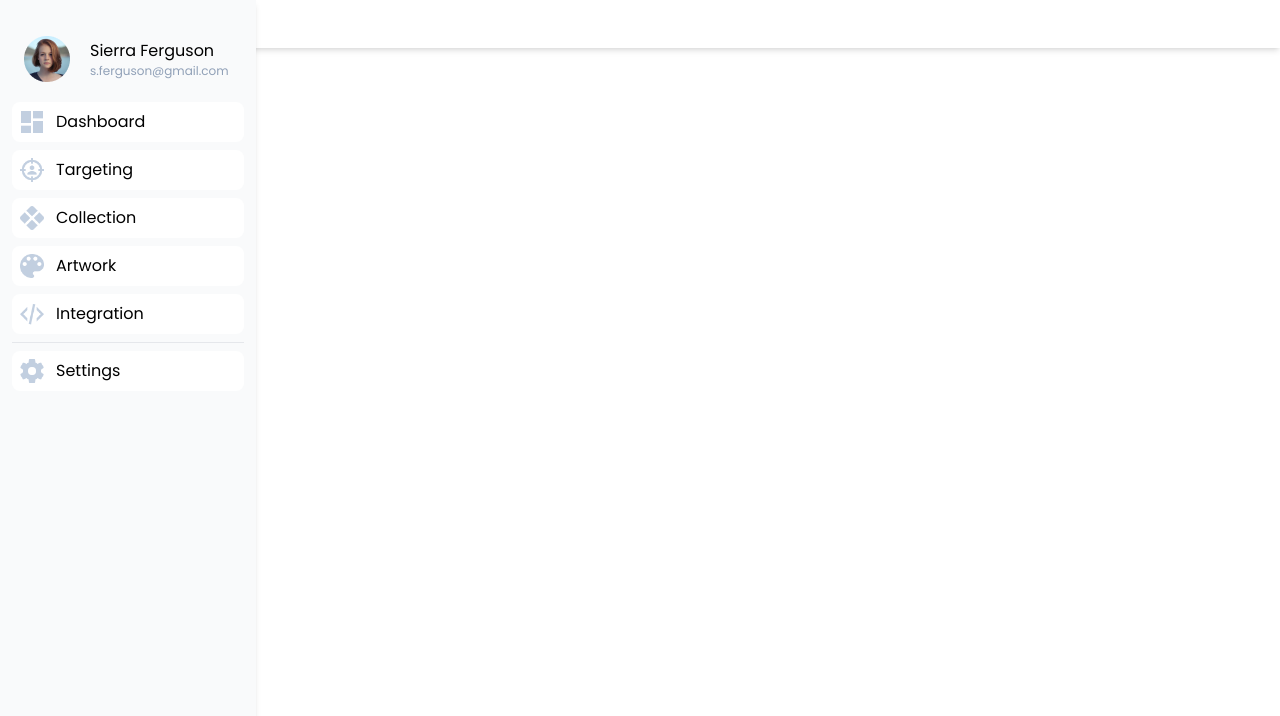
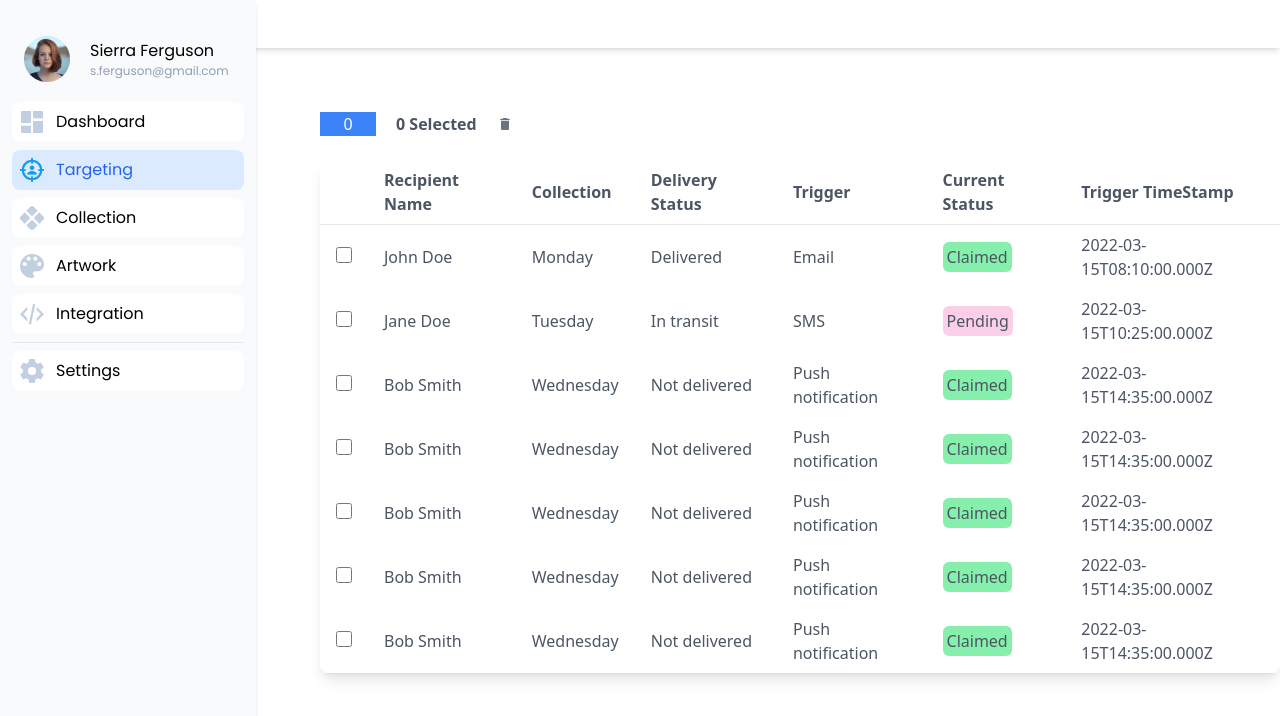
Before and after one commit to AkashKumarRam/NFT-Website, a React (Create React App) app: page /targeting in a window 1280 px wide. Shown: the top 716 px of the page. Built offline with nearby package versions, Linux system fonts and the light colour scheme; no server answers; a web font is replaced by a local one.

Commit message:
React Table

```diff
--- a/src/components/Pages/Admin Dashboard/AdminDashBoard.jsx
+++ b/src/components/Pages/Admin Dashboard/AdminDashBoard.jsx
@@ -7,7 +7,7 @@ const AdminDashBoard = () => {
   return (
     <div>
       <Navbar/>
-      <Sidebar/>
+      <Sidebar menuActive="dashboard"/>
     </div>
   );
 };
--- a/src/components/Pages/Admin Dashboard/Artwork.jsx
+++ b/src/components/Pages/Admin Dashboard/Artwork.jsx
@@ -45,7 +45,7 @@ const Artwork = () => {
       <Navbar />
       <div className="flex flex-row justify-between">
         <div>
-          <Sidebar />
+          <Sidebar menuActive="Artwork" />
         </div>
 
         <div className="flex flex-col items-end w-[calc(100%-16rem)] h-[calc(100%-74px)] mt-2 p-8">
--- a/src/components/Pages/Admin Dashboard/Collection.jsx
+++ b/src/components/Pages/Admin Dashboard/Collection.jsx
@@ -8,7 +8,7 @@ const Collection = () => {
       <Navbar />
       <div className="flex flex-row justify-between">
         <div>
-        <Sidebar />
+        <Sidebar menuActive="collection" />
         </div>
         <div className=" w-[calc(100%-16rem)] h-[calc(100%-74px)] tex">
 
--- a/src/components/Pages/Admin Dashboard/Integration.jsx
+++ b/src/components/Pages/Admin Dashboard/Integration.jsx
@@ -8,7 +8,7 @@ const Integration = () => {
       <Navbar />
       <div className="flex flex-row justify-between">
         <div>
-        <Sidebar />
+        <Sidebar menuActive="Integration"/>
         </div>
         <div className=" w-[calc(100%-16rem)] h-[calc(100%-74px)] tex">
 
--- a/src/components/Pages/Admin Dashboard/MenuList.jsx
+++ b/src/components/Pages/Admin Dashboard/MenuList.jsx
@@ -1,9 +1,9 @@
-import React, {useState} from "react";
-import {useNavigate} from "react-router-dom";
+import React, { useState } from "react";
+import { useNavigate } from "react-router-dom";
 
-const MenuList = ({ graySrc, blueSrc, text, toNavigate }) => {
-    const navigate = useNavigate();
-    const [imgSrc, setImgSrc] = useState(graySrc);
+const MenuList = ({ graySrc, blueSrc, text, toNavigate, active }) => {
+  const navigate = useNavigate();
+  const [imgSrc, setImgSrc] = useState(graySrc);
 
   const handleHover = () => {
     setImgSrc(blueSrc);
@@ -11,17 +11,32 @@ const MenuList = ({ graySrc, blueSrc, text, toNavigate }) => {
 
   const handleLeave = () => {
     setImgSrc(graySrc);
-  }
-
+  };
 
   return (
-    <div className="bg-white hover:bg-blue-100 w-full p-2 flex flex-row items-center rounded-lg" onMouseEnter={handleHover} onMouseLeave={handleLeave}>
-      <img src={imgSrc} alt="dhasboard icon" className="w-6 h-6" />
+    <div
+      className={
+        active
+          ? "bg-blue-100 w-full p-2 flex flex-row items-center rounded-lg"
+          : "bg-white hover:bg-blue-100 w-full p-2 flex flex-row items-center rounded-lg"
+      }
+      onMouseEnter={handleHover}
+      onMouseLeave={handleLeave}
+    >
+      <img
+        src={active ? blueSrc : imgSrc}
+        alt="dhasboard icon"
+        className="w-6 h-6"
+      />
       <span
         onClick={() => navigate(toNavigate)}
-        className="ml-3 font-poppins hover:text-blue-600"
+        className={
+          active
+            ? "ml-3 font-poppins text-blue-600"
+            : "ml-3 font-poppins hover:text-blue-600"
+        }
       >
-      {text}
+        {text}
       </span>
     </div>
   );
--- a/src/components/Pages/Admin Dashboard/Settings.jsx
+++ b/src/components/Pages/Admin Dashboard/Settings.jsx
@@ -8,7 +8,7 @@ const Settings = () => {
       <Navbar />
       <div className="flex flex-row justify-between">
         <div>
-        <Sidebar />
+        <Sidebar menuActive="Setting"/>
         </div>
         <div className=" w-[calc(100%-16rem)] h-[calc(100%-74px)] tex">
 
--- a/src/components/Pages/Admin Dashboard/Sidebar.jsx
+++ b/src/components/Pages/Admin Dashboard/Sidebar.jsx
@@ -1,4 +1,4 @@
-import React, {useState} from "react";
+import React, { useState } from "react";
 import Profile from "../../../images/profile_photo.png";
 // import { useNavigate } from "react-router-dom";
 import ArtworkBlue from "../../../images/ArtworkBlue.png";
@@ -15,12 +15,8 @@ import TargetBlue from "../../../images/TargetBlue.png";
 import TargetGray from "../../../images/TargetGray.png";
 import MenuList from "./MenuList";
 
-const Sidebar = () => {
-  const [activeItem, setActiveItem] = useState(null);
-
-  const handleItemClick = (item) => {
-    setActiveItem(item);
-  }
+const Sidebar = ({ menuActive }) => {
+  const [activeItem, setActiveItem] = useState(menuActive);
 
   return (
     <div>
@@ -45,6 +41,7 @@ const Sidebar = () => {
                 graySrc={DashBoardGray}
                 blueSrc={DashBoardBlue}
                 text={"Dashboard"}
+                active={activeItem === "dashboard" ? true : false}
                 toNavigate={"/admin-dashboard"}
               />
             </li>
@@ -53,6 +50,7 @@ const Sidebar = () => {
                 graySrc={TargetGray}
                 blueSrc={TargetBlue}
                 text={"Targeting"}
+                active={activeItem === "targeting" ? true : false}
                 toNavigate={"/targeting"}
               />
             </li>
@@ -60,6 +58,7 @@ const Sidebar = () => {
               <MenuList
                 graySrc={CollectionGray}
                 blueSrc={CollectionBlue}
+                active={activeItem === "collection" ? true : false}
                 text={"Collection"}
                 toNavigate={"/collection"}
               />
@@ -69,6 +68,7 @@ const Sidebar = () => {
                 graySrc={ArtworkGray}
                 blueSrc={ArtworkBlue}
                 text={"Artwork"}
+                active={activeItem === "Artwork" ? true : false}
                 toNavigate={"/artwork"}
               />
             </li>
@@ -77,6 +77,7 @@ const Sidebar = () => {
                 graySrc={IntegrationGray}
                 blueSrc={IntegrationBlue}
                 text={"Integration"}
+                active={activeItem === "Integration" ? true : false}
                 toNavigate={"/integration"}
               />
             </li>
@@ -86,6 +87,7 @@ const Sidebar = () => {
                 <MenuList
                   graySrc={SettingsGray}
                   blueSrc={SettingsBlue}
+                  active={activeItem === "Setting" ? true : false}
                   text={"Settings"}
                   toNavigate={"/settings"}
                 />
--- /dev/null
+++ b/src/components/Pages/Admin Dashboard/Table.jsx
@@ -0,0 +1,196 @@
+import React, { useMemo } from "react";
+import { useTable, useRowSelect } from "react-table";
+import "tailwindcss/tailwind.css";
+import {MdDelete} from "react-icons/md";
+
+const data = [
+  {
+    recipientName: "John Doe",
+    collection: "Monday",
+    deliveryStatus: "Delivered",
+    trigger: "Email",
+    currentStatus: "Claimed",
+    triggerTimeStamp: "2022-03-15T08:10:00.000Z",
+  },
+  {
+    recipientName: "Jane Doe",
+    collection: "Tuesday",
+    deliveryStatus: "In transit",
+    trigger: "SMS",
+    currentStatus: "Pending",
+    triggerTimeStamp: "2022-03-15T10:25:00.000Z",
+  },
+  {
+    recipientName: "Bob Smith",
+    collection: "Wednesday",
+    deliveryStatus: "Not delivered",
+    trigger: "Push notification",
+    currentStatus: "Claimed",
+    triggerTimeStamp: "2022-03-15T14:35:00.000Z",
+  },
+  {
+    recipientName: "Bob Smith",
+    collection: "Wednesday",
+    deliveryStatus: "Not delivered",
+    trigger: "Push notification",
+    currentStatus: "Claimed",
+    triggerTimeStamp: "2022-03-15T14:35:00.000Z",
+  },
+  {
+    recipientName: "Bob Smith",
+    collection: "Wednesday",
+    deliveryStatus: "Not delivered",
+    trigger: "Push notification",
+    currentStatus: "Claimed",
+    triggerTimeStamp: "2022-03-15T14:35:00.000Z",
+  },
+  {
+    recipientName: "Bob Smith",
+    collection: "Wednesday",
+    deliveryStatus: "Not delivered",
+    trigger: "Push notification",
+    currentStatus: "Claimed",
+    triggerTimeStamp: "2022-03-15T14:35:00.000Z",
+  },
+  {
+    recipientName: "Bob Smith",
+    collection: "Wednesday",
+    deliveryStatus: "Not delivered",
+    trigger: "Push notification",
+    currentStatus: "Claimed",
+    triggerTimeStamp: "2022-03-15T14:35:00.000Z",
+  },
+];
+
+const columns = [
+  {
+    Header: "",
+    id: "selection",
+    Cell: ({ row }) => (
+      <div>
+        <input
+          type="checkbox"
+          {...row.getToggleRowSelectedProps()}
+          className="form-checkbox h-4 w-4 accent-blue-500"
+        />
+      </div>
+    ),
+  },
+  {
+    Header: "Recipient Name",
+    accessor: "recipientName",
+  },
+  {
+    Header: "Collection",
+    accessor: "collection",
+  },
+  {
+    Header: "Delivery Status",
+    accessor: "deliveryStatus",
+  },
+  {
+    Header: "Trigger",
+    accessor: "trigger",
+  },
+  {
+    Header: "Current Status",
+    accessor: "currentStatus",
+    Cell: ({ value }) => (
+      <span
+        className={
+          value === "Claimed"
+            ? "bg-green-300 p-1 rounded-md"
+            : "bg-pink-200 p-1 rounded-md"
+        }
+      >
+        {value}
+      </span>
+    ),
+  },
+  {
+    Header: "Trigger TimeStamp",
+    accessor: "triggerTimeStamp",
+  },
+];
+
+const Table = () => {
+  const tableData = useMemo(() => data, []);
+  const tableColumns = useMemo(() => columns, []);
+  const tableInstance = useTable(
+    {
+      columns: tableColumns,
+      data: tableData,
+    },
+    useRowSelect
+  );
+
+  const {
+    getTableProps,
+    getTableBodyProps,
+    headerGroups,
+    rows,
+    prepareRow,
+    selectedFlatRows,
+  } = tableInstance;
+
+  const firstPageRows = rows.slice(0, 10);
+  const numSelectedRows = selectedFlatRows.length;
+
+  return (
+    <div>
+      <div className="flex flex-row items-center space-x-5 mb-[1.5rem]">
+        <div className="h-[1.5rem] w-[3.5rem] p-2 flex items-center justify-center text-white bg-blue-500">
+          {numSelectedRows}
+        </div>
+        <p className="text-gray-600 font-semibold">
+          {numSelectedRows} Selected
+        </p>
+        <MdDelete className="text-gray-500"/>
+      </div>
+      <table
+        {...getTableProps()}
+        className="table-auto bg-white shadow-lg rounded-lg overflow-hidden border-collapse"
+      >
+        <thead>
+          {headerGroups.map((headerGroup) => (
+            <tr {...headerGroup.getHeaderGroupProps()}>
+              {headerGroup.headers.map((column) => (
+                <th
+                  {...column.getHeaderProps()}
+                  className="px-4 py-2 text-left text-gray-600 font-semibold border-b"
+                >
+                  {column.render("Header")}
+                </th>
+              ))}
+            </tr>
+          ))}
+        </thead>
+        <tbody {...getTableBodyProps()}>
+          {firstPageRows.map((row) => {
+            prepareRow(row);
+            return (
+              <tr
+                {...row.getRowProps({
+                  style: {
+                    backgroundColor: row.isSelected ? "#d6ffff" : null,
+                  },
+                })}
+              >
+                {row.cells.map((cell) => (
+                  <td
+                    {...cell.getCellProps()}
+                    className=" px-4 py-2 text-gray-600 font-medium"
+                  >
+                    {cell.render("Cell")}
+                  </td>
+                ))}
+              </tr>
+            );
+          })}
+        </tbody>
+      </table>
+    </div>
+  );
+};
+
+export default Table;
--- a/src/components/Pages/Admin Dashboard/Targeting.jsx
+++ b/src/components/Pages/Admin Dashboard/Targeting.jsx
@@ -1,8 +1,9 @@
-import React,{useState,useEffect, useMemo} from "react";
+import React, { useState, useEffect, useMemo } from "react";
 import Navbar from "./Navbar";
 import Sidebar from "./Sidebar";
 import axios from "axios";
-import {useTable} from "react-table";
+import { useTable } from "react-table";
+import Table from "./Table";
 
 const userData = [
   {
@@ -115,83 +116,18 @@ const userData = [
   },
 ];
 
-const tableColumn = [
-  {
-    Header: "ID",
-    accessor:"id"
-  },
-  {
-    Header: "Name",
-    accessor:"name"
-  },
-  {
-    Header: "Collection",
-    accessor:"collection"
-  },
-  {
-    Header: "Trigger",
-    accessor:"trigger"
-  },
-  {
-    Header: "Email",
-    accessor:"email"
-  },
-  {
-    Header: "SMS",
-    accessor:"sms"
-  },
-  {
-    Header: "ENS",
-    accessor:"ens"
-  },
-  {
-    Header: "ETHAdd",
-    accessor:"ethadd"
-  },
-  {
-    Header: "ClaimedStautus",
-    accessor:"claimedstautus"
-  },
-  {
-    Header: "LastSent",
-    accessor:"lastsent"
-  },
-
-]
-
 const Targeting = () => {
-  const [products,setProducts] = useState([]);
-  const columns = useMemo(()=>tableColumn,[]);
-  const data = useMemo(()=>products,[products])
-
-  const {
-    getTableProps,getTableBodyProps,headerGroups,rows,prepareRow
-  } = useTable({
-    columns,
-    data,
-  });
-
-  useEffect(() => {
-    const fetchProducts = async () => {
-      try {
-        const {data} = await axios.get(userData);
-        setProducts(data);
-      } catch (error) {
-        console.log(error);
-      }
-    };
-    fetchProducts();
-  },[])
-
   return (
     <div>
       <Navbar />
       <div className="flex flex-row justify-between">
         <div>
-          <Sidebar />
+          <Sidebar menuActive="targeting" />
         </div>
-        <div className="w-[calc(100%-16rem)] h-[calc(100%-74px)] tex">
-
+        <div className=" w-[calc(100%-16rem)] h-[calc(100%-74px)] tex">
+          <div className="mt-[4rem] ml-[4rem]">
+            <Table />
+          </div>
         </div>
       </div>
     </div>
```
